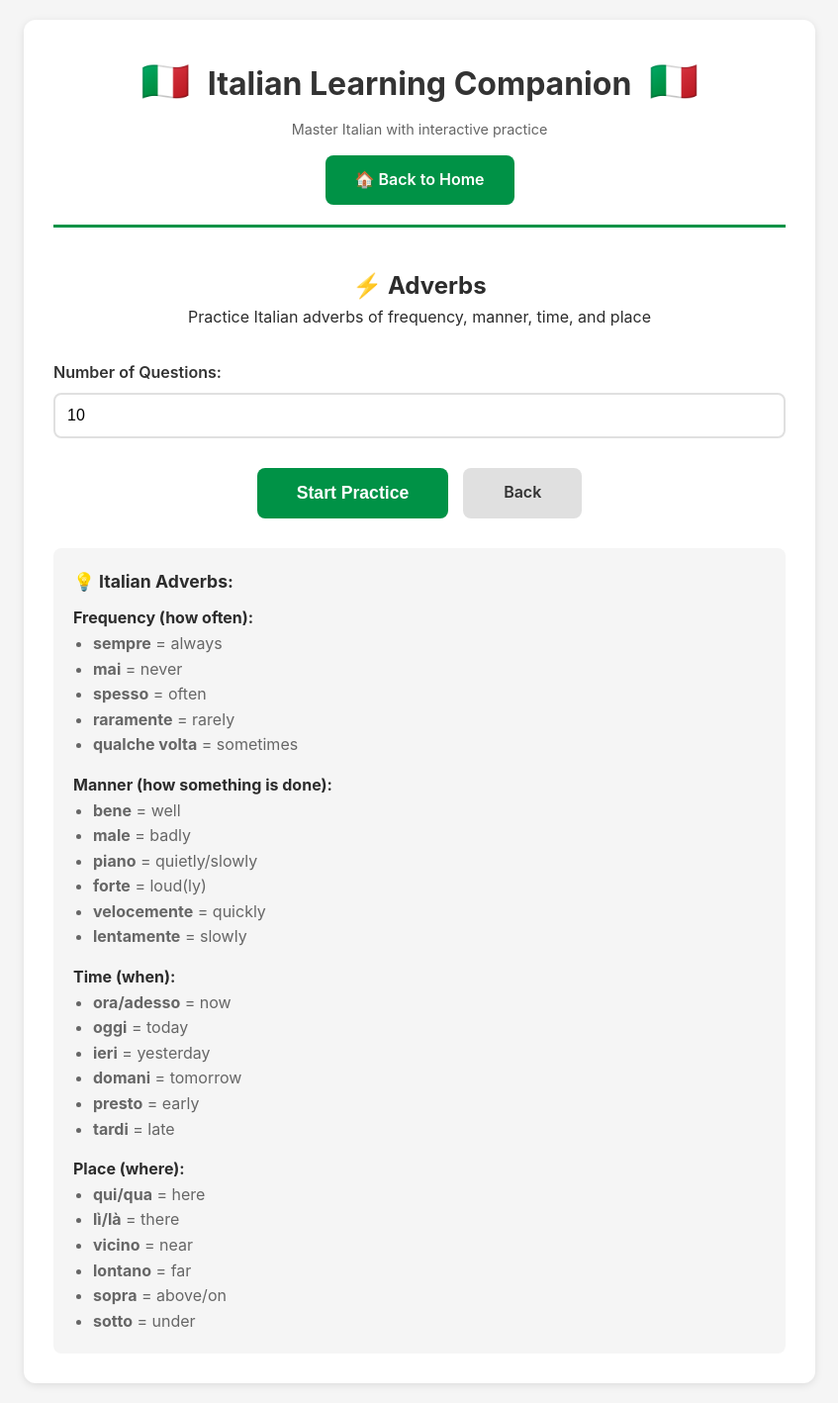
After one commit to Jgcarrier/italian-learning-companion, a Flask app: page /adverbs in a window 1280 px wide. The commit adds this page. Shown: the whole page at 99% size, without its empty margins (216-1063 px from the left). Run offline with Flask 3, Linux system fonts and the light colour scheme.

Commit message:
Bug-0067 & Bug-0068 COMPLETE: Add A1 Grammar activities
Implemented two new A1 grammar activities:

1. Bug-0067: Direct & Indirect Pronouns
   - Created pronouns practice with 25+ example sentences
   - Covers direct pronouns (mi, ti, lo/la, ci, vi, li/le)
   - Covers indirect pronouns (mi, ti, gli/le, ci, vi, gli)
   - Multiple choice format with explanations and English hints
   - Added route: /pronouns
   - Created template: pronouns_setup.html

2. Bug-0068: Adverbs
   - Created adverbs practice with 30+ example sentences
   - Covers 4 adverb types: frequency, manner, time, place
   - Frequency: sempre, mai, spesso, raramente, qualche volta
   - Manner: bene, male, piano, forte, velocemente, lentamente
   - Time: ora, adesso, oggi, ieri, domani, presto, tardi
   - Place: qui, lì, vicino, lontano, sopra, sotto
   - Added route: /adverbs
   - Created template: adverbs_setup.html

Files modified:
- src/practice_generator.py: Added generate_pronouns_practice() and generate_adverbs_practice()
- app.py: Added /pronouns and /adverbs routes, updated grammar_types list
- templates/grammar_menu.html: Added pronouns and adverbs menu items for A1
- templates/pronouns_setup.html: New template with pronoun reference guide
- templates/adverbs_setup.html: New template with adverb categories guide

Both activities use multiple choice format with contextual hints and
detailed explanations to aid A1 level learning.

Co-Authored-By: Claude Sonnet 4.5 <noreply@anthropic.com>

```diff
--- a/app.py
+++ b/app.py
@@ -47,7 +47,7 @@ def get_menu_for_practice_type(practice_type: str) -> str:
     verb_types = ['verb_conjugation', 'irregular_passato', 'auxiliary_choice',
                   'imperfect_tense', 'futuro_semplice', 'reflexive_verbs', 'regular_passato']
     grammar_types = ['noun_gender_number', 'articulated_prepositions',
-                     'time_prepositions', 'negations']
+                     'time_prepositions', 'negations', 'pronouns', 'adverbs']
     vocabulary_types = ['vocabulary_quiz', 'sentence_translator']
     mixed_types = ['fill_in_blank', 'multiple_choice']
     reading_types = ['reading_comprehension']
@@ -1079,6 +1079,54 @@ def negations():
     return redirect(url_for('practice_question'))
 
 
+@app.route('/pronouns', methods=['GET', 'POST'])
+def pronouns():
+    """Direct and indirect pronouns practice."""
+    level = request.args.get('level') or request.form.get('level') or session.get('level', 'A1')
+
+    if request.method == 'GET':
+        session['level'] = level
+        return render_template('pronouns_setup.html', level=level)
+
+    count = int(request.form.get('count', 10))
+    generator = get_generator()
+    questions = generator.generate_pronouns_practice(count)
+
+    session['practice_type'] = 'pronouns'
+    session['questions'] = questions
+    session['current_question'] = 0
+    session['correct_count'] = 0
+    session['answers'] = []
+    session['start_time'] = time.time()
+    session['level'] = level  # Store level for navigation
+
+    return redirect(url_for('practice_question'))
+
+
+@app.route('/adverbs', methods=['GET', 'POST'])
+def adverbs():
+    """Adverbs practice."""
+    level = request.args.get('level') or request.form.get('level') or session.get('level', 'A1')
+
+    if request.method == 'GET':
+        session['level'] = level
+        return render_template('adverbs_setup.html', level=level)
+
+    count = int(request.form.get('count', 10))
+    generator = get_generator()
+    questions = generator.generate_adverbs_practice(count)
+
+    session['practice_type'] = 'adverbs'
+    session['questions'] = questions
+    session['current_question'] = 0
+    session['correct_count'] = 0
+    session['answers'] = []
+    session['start_time'] = time.time()
+    session['level'] = level  # Store level for navigation
+
+    return redirect(url_for('practice_question'))
+
+
 @app.route('/fill-in-blank', methods=['GET', 'POST'])
 def fill_in_blank():
     """Fill in the blank practice."""
--- /dev/null
+++ b/templates/adverbs_setup.html
@@ -0,0 +1,74 @@
+{% extends "base.html" %}
+
+{% block title %}Adverbs Setup{% endblock %}
+
+{% block content %}
+<div class="text-center mb-30">
+    <h2>⚡ Adverbs</h2>
+    <p>Practice Italian adverbs of frequency, manner, time, and place</p>
+</div>
+
+<form method="POST">
+    <input type="hidden" name="level" value="{{ level or 'A1' }}" action="{{ url_for('adverbs') }}">
+    <div class="form-group">
+        <label for="count">Number of Questions:</label>
+        <input type="number" name="count" id="count" value="10" min="5" max="20">
+    </div>
+
+    <div class="button-group">
+        <button type="submit" class="btn btn-primary btn-large">Start Practice</button>
+        <a href="{{ url_for('grammar_menu', level=level) }}" class="btn btn-secondary">Back</a>
+    </div>
+</form>
+
+<div style="margin-top: 30px; padding: 20px; background: var(--light-gray); border-radius: 8px;">
+    <h3 style="font-size: 1.1rem; margin-bottom: 10px;">💡 Italian Adverbs:</h3>
+
+    <div style="margin-bottom: 15px;">
+        <strong>Frequency (how often):</strong>
+        <ul style="margin-left: 20px; color: #666;">
+            <li><strong>sempre</strong> = always</li>
+            <li><strong>mai</strong> = never</li>
+            <li><strong>spesso</strong> = often</li>
+            <li><strong>raramente</strong> = rarely</li>
+            <li><strong>qualche volta</strong> = sometimes</li>
+        </ul>
+    </div>
+
+    <div style="margin-bottom: 15px;">
+        <strong>Manner (how something is done):</strong>
+        <ul style="margin-left: 20px; color: #666;">
+            <li><strong>bene</strong> = well</li>
+            <li><strong>male</strong> = badly</li>
+            <li><strong>piano</strong> = quietly/slowly</li>
+            <li><strong>forte</strong> = loud(ly)</li>
+            <li><strong>velocemente</strong> = quickly</li>
+            <li><strong>lentamente</strong> = slowly</li>
+        </ul>
+    </div>
+
+    <div style="margin-bottom: 15px;">
+        <strong>Time (when):</strong>
+        <ul style="margin-left: 20px; color: #666;">
+            <li><strong>ora/adesso</strong> = now</li>
+            <li><strong>oggi</strong> = today</li>
+            <li><strong>ieri</strong> = yesterday</li>
+            <li><strong>domani</strong> = tomorrow</li>
+            <li><strong>presto</strong> = early</li>
+            <li><strong>tardi</strong> = late</li>
+        </ul>
+    </div>
+
+    <div>
+        <strong>Place (where):</strong>
+        <ul style="margin-left: 20px; color: #666;">
+            <li><strong>qui/qua</strong> = here</li>
+            <li><strong>lì/là</strong> = there</li>
+            <li><strong>vicino</strong> = near</li>
+            <li><strong>lontano</strong> = far</li>
+            <li><strong>sopra</strong> = above/on</li>
+            <li><strong>sotto</strong> = under</li>
+        </ul>
+    </div>
+</div>
+{% endblock %}
```
Also changed, not shown: src/practice_generator.py (+164 -0 lines), templates/grammar_menu.html (+14 -0 lines), templates/pronouns_setup.html (added, +50 -0 lines).
